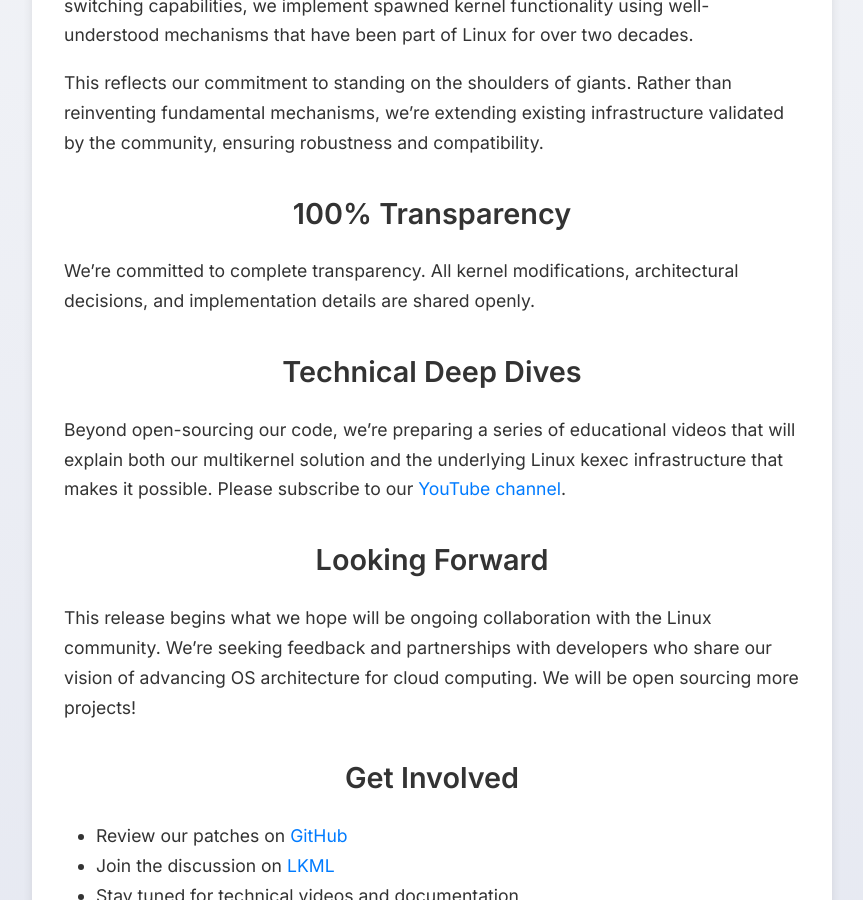
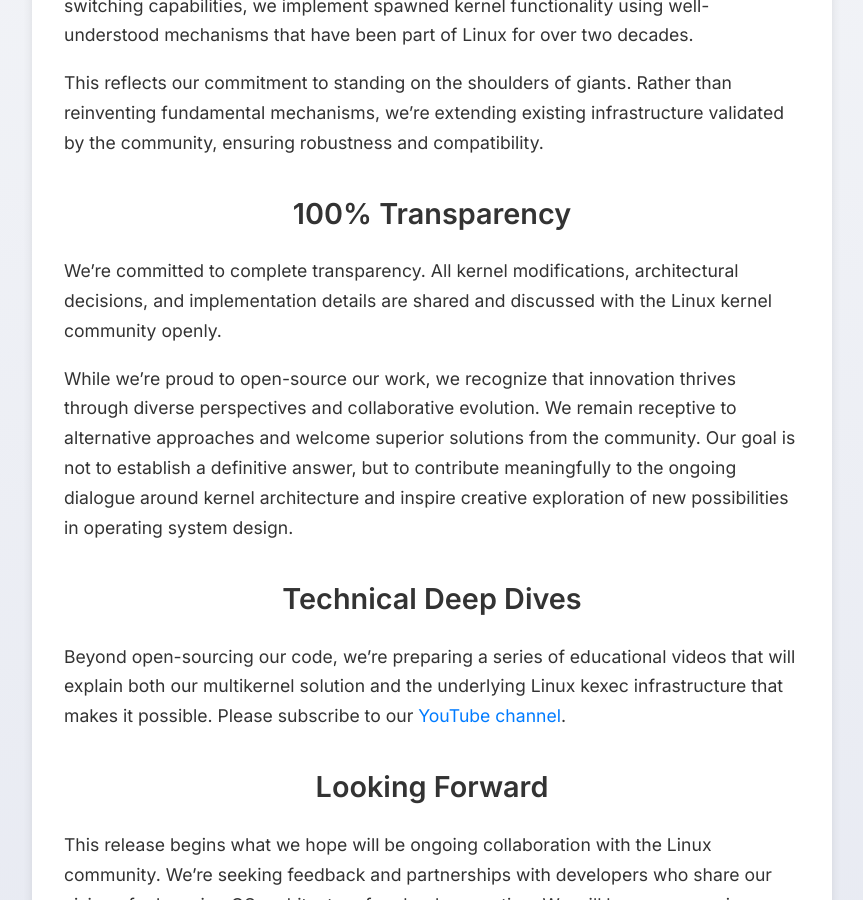
Before and after one commit to multikernel/multikernel.io, a Jekyll site: the page built from _posts/2025-09-18-multikernel-goes-open-source.md, in a window 1280 px wide and 900 px high, scrolled down 845 px. Shown: the whole window, without its empty margins (208-1071 px from the left). Built offline with Jekyll 4.4.1, drawn with Linux system fonts in a browser that asks for light colours.

Commit message:
Add statement about openness to better solutions and inspiring creativity
- Emphasizes humility and collaborative approach
- Welcomes superior solutions from the community
- Positions work as contribution to dialogue, not definitive answer
- Professional tone that reinforces open-source values

```diff
--- a/_posts/2025-09-18-multikernel-goes-open-source.md
+++ b/_posts/2025-09-18-multikernel-goes-open-source.md
@@ -21,7 +21,9 @@ This reflects our commitment to standing on the shoulders of giants. Rather than
 
 ## 100% Transparency
 
-We're committed to complete transparency. All kernel modifications, architectural decisions, and implementation details are shared openly.
+We're committed to complete transparency. All kernel modifications, architectural decisions, and implementation details are shared and discussed with the Linux kernel community openly.
+
+While we're proud to open-source our work, we recognize that innovation thrives through diverse perspectives and collaborative evolution. We remain receptive to alternative approaches and welcome superior solutions from the community. Our goal is not to establish a definitive answer, but to contribute meaningfully to the ongoing dialogue around kernel architecture and inspire creative exploration of new possibilities in operating system design.
 
 ## Technical Deep Dives
 
```
